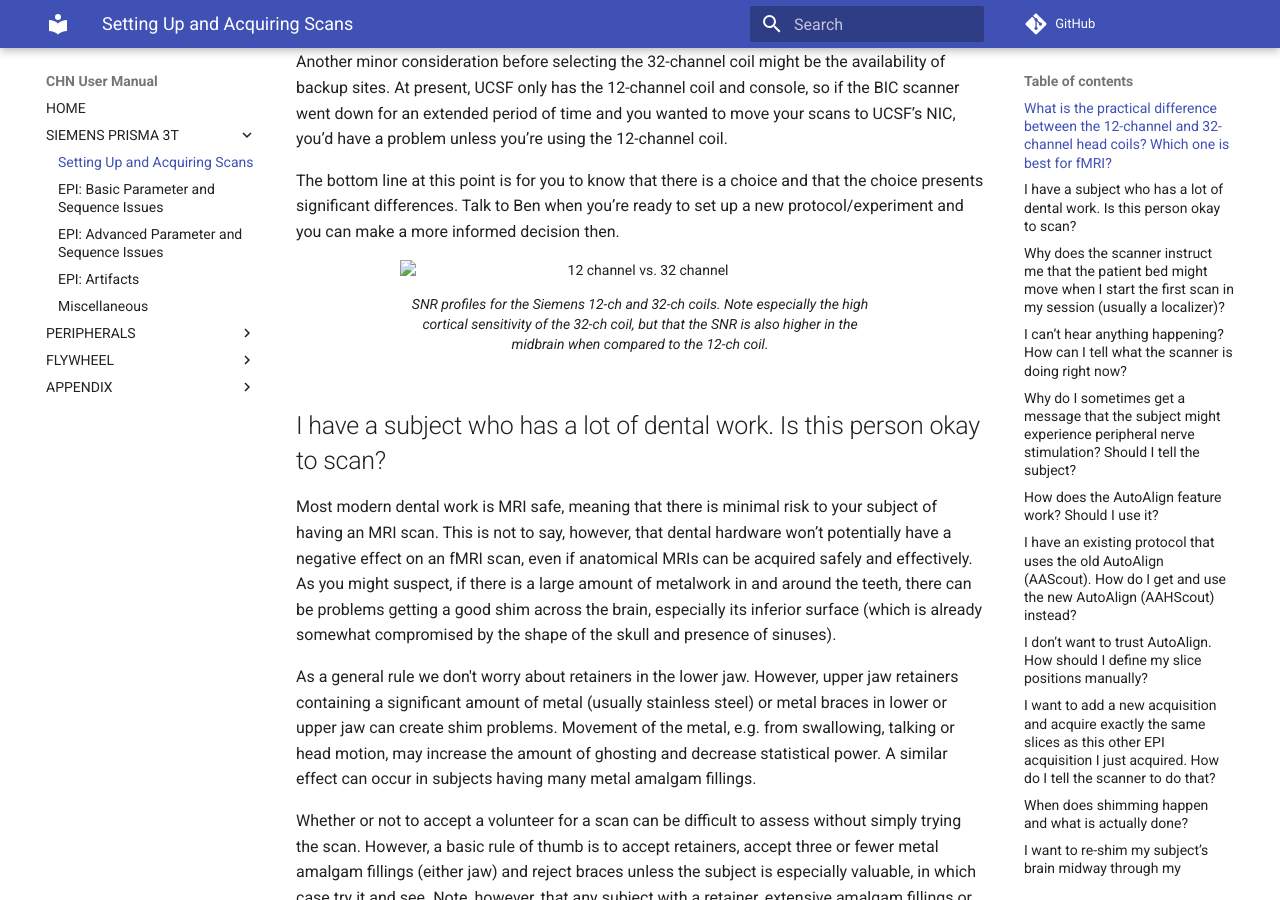
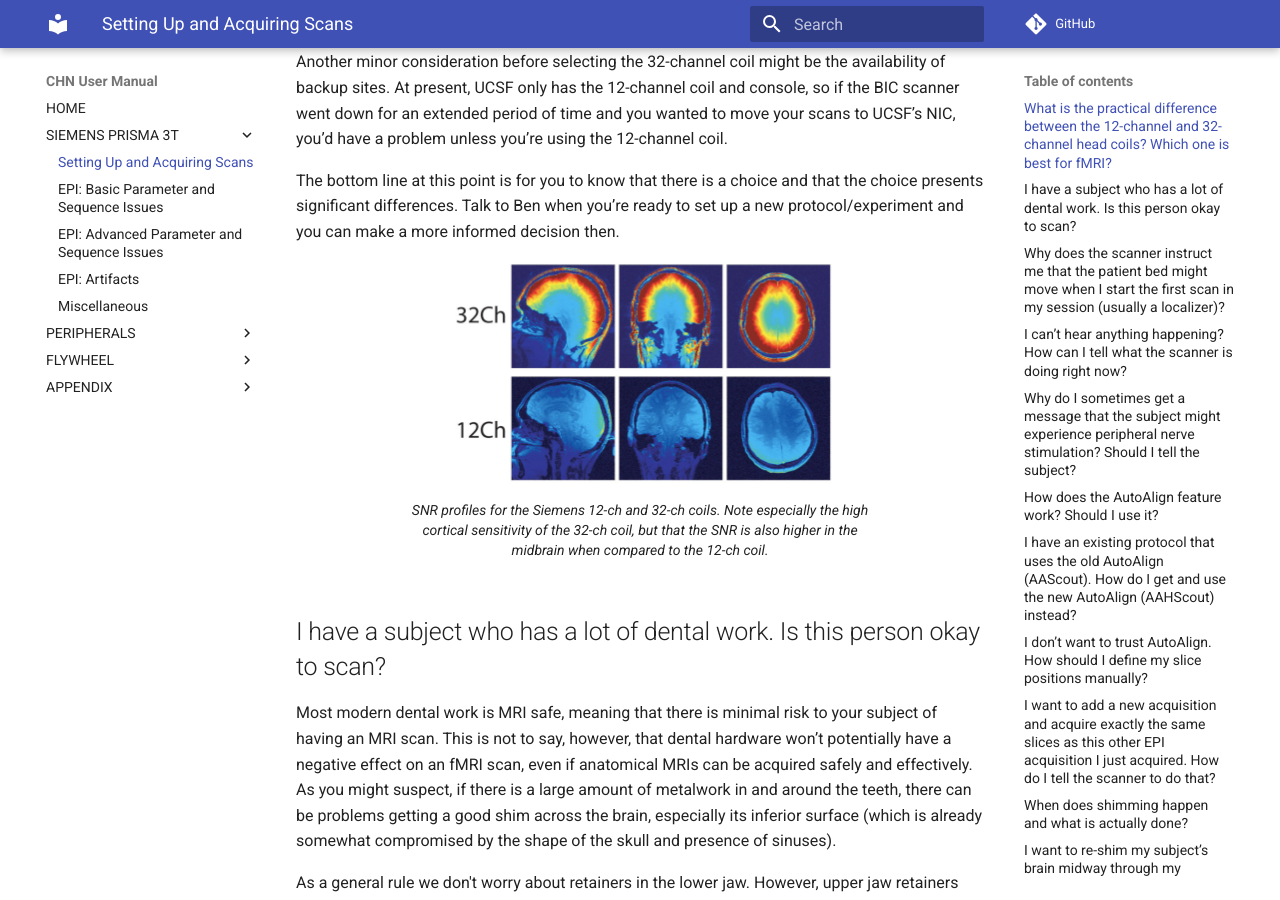
Before and after one commit to UW-CHN/CHN-User-Manual, an MkDocs documentation site: the page built from docs/siemens-prisma/setting-up.md, in a window 1280 px wide and 900 px high, scrolled down 2371 px. Built offline with MkDocs 1.6.1 and Material for MkDocs 9.7.7, drawn with Linux system fonts in a browser that asks for light colours; comment, search, counter and statistics services are not loaded.

Commit message:
updating relative img pathing

```diff
--- a/docs/siemens-prisma/setting-up.md
+++ b/docs/siemens-prisma/setting-up.md
@@ -34,7 +34,7 @@
 The bottom line at this point is for you to know that there is a choice and that the choice presents significant differences. Talk to Ben when you’re ready to set up a new protocol/experiment and you can make a more informed decision then.
 
 <figure>
-    <img src="img/12ch-and-32ch.png" alt="12 channel vs. 32 channel">
+    <img src="/img/12ch-and-32ch.png" alt="12 channel vs. 32 channel">
     <figcaption>
     SNR profiles for the Siemens 12-ch and 32-ch coils. Note especially the high cortical sensitivity of the 32-ch coil, but that the SNR is also higher in the midbrain when compared to the 12-ch coil.
     </figcaption>
@@ -87,7 +87,7 @@
 One problem that AutoAlign can introduce for EPI is a rotation of the image plane, i.e. a rotation of the read and phase encode axes away from the primary gradient axes. In a typical axial scan, for example, the readout dimension uses the X gradient only (subject’s left-right) while the phase encoding is performed by the Y gradient (subject’s anterior-posterior). Rotating the image plane causes a mixing of these assignments and can increase EPI ghosting if the rotation becomes large (>5 degrees). If you do use AA, always check the parameter Phase enc. dir on the Geometry parameter card. It should be at or near zero. (See figure below.) If AA renders this parameter non-zero, overrule it and set Phase enc. dir to zero manually.
 
 <figure>
-    <img src="img/phase-enc-dir.png" alt="Phase encoding direction">
+    <img src="/img/phase-enc-dir.png" alt="Phase encoding direction">
     <figcaption>
     On the Routine tab, click the three dots to the right of the Phase enc. dir. field. This opens the Inplane Rotation window, above. Assure the Rotation angle is zero. If AutoAlign has set it non-zero, set it back.
     </figcaption>
@@ -106,7 +106,7 @@
 AAHScout has three modes: Basis, Brain, and Brain Atlas, settable on the Routine task card of the experiment you are about to acquire; that is, on your destination EPI or MP-RAGE scan, for example, not on the AAHScout scan itself. See the figure below for the location of the AutoAlign mode field on the Routine tab (of a destination EPI scan). Note that the default mode is off – indicated by three dashes – so if your slices don’t appear where you think they should, check that you have a mode enabled!
 
 <figure>
-    <img src="img/head-brain.png" alt="Head brain">
+    <img src="/img/head-brain.png" alt="Head brain">
 </figure>
 
 According to the Siemens documentation, which isn’t very clear on how AAHScout is supposed to work, Brain Atlas is equivalent to the old AAScout, i.e. it uses a brain atlas to compute slice positions. I tested it, it doesn’t work especially well compared to the Brain or Basis modes, but I didn’t compare directly against the old AAScout. (So, if you want to use the old AAScout, don’t use AAHScout and set the mode to Brain Atlas! Use the old AAScout instead!)
@@ -126,7 +126,7 @@
 You can grab a suitable starting scan for gre_neuro set up for 2D acquisitions from the protocol DanZone/RELEASED, in either gre_neuro_12ch or gre_neuro_32ch. If you are unfamiliar with the sequence or the use of multislice 2D gradient echo images for setting slice prescriptions, drop Ben a line and get some tuition at the scanner. Below are examples of using MP-RAGE and gre_neuro_2DLoc scans to check that an EPI slice prescription covers both temporal poles as well as all of parietal cortex. Either scan can be used, the MP-RAGE being preferred if it can be acquired before any EPIs.
 
 <figure>
-    <img src="img/mprage-gre-neuro-2dloc.png" alt="Example MPRAGE and gre_neuro_2DLoc scans">
+    <img src="/img/mprage-gre-neuro-2dloc.png" alt="Example MPRAGE and gre_neuro_2DLoc scans">
     <figcaption>
     To use either the MP-RAGE or a gre_neuro_2DLoc scan as a reference for your slice prescription, use the left mouse to drag and drop the completed image icon from the exam queue to the GUI window, as shown above.
     </figcaption>
@@ -145,7 +145,7 @@
 Next, right click on a target acquisition - one that occurs beneath (after) the source acquisition you want to copy from - and scroll down to the bottom option of the menu to select Properties. This will open the Protocol properties window (below). Select the tab labeled Copy References. The window will then look something like this:
 
 <figure>
-    <img src="img/protocol-properties.png" alt="Protocol properties">
+    <img src="/img/protocol-properties.png" alt="Protocol properties">
 </figure>
 
 Check the Copy reference is active box as shown above. This will reveal a list of potential source experiments that you can copy parameters from. There are five potential source scans in the figure above. Find the one on the list that you want to use as the source, select it and ensure that just the Center of slice groups & sat regions option is highlighted on the right. Also ensure that the two boxes at bottom-left are unchecked. (In this example we are assuming that all the spatial parameters have already been set up correctly in the target acquisitions, and all we’re trying to do here is match the center of the target slice packet to the center of a source slice packet.)
@@ -159,13 +159,13 @@
 If you would rather copy the slice packet position manually, during your session, e.g. because you bring over one acquisition at a time in the Exam queue and decide on-the-fly when to acquire a co-planar acquisition (such as a field map or a high-res 2D T1 image), then first establish your source acquisition and start or fully acquire the scan. In the following example, scan #2 in the exam queue will be the source. It’s already acquiring. Scan #3 is the target and we want to match the slice positions. Ensure the target scan is open, as shown, then right click the source scan to open the following menu:
 
 <figure>
-    <img src="img/copy-parameter-1.png" alt="Copy parameters option">
+    <img src="/img/copy-parameter-1.png" alt="Copy parameters option">
 </figure>
 
 Select the Copy Parameter option, as shown above. This will open a new window, as shown below:
 
 <figure>
-    <img src="img/copy-parameter-2.png" alt="Copy parameters new window">
+    <img src="/img/copy-parameter-2.png" alt="Copy parameters new window">
 </figure>
 
 Select the Center of slice groups & sat regions as shown above, and ensure the two boxes at bottom left are unchecked. (As before, we are assuming all the spatial parameters of the target experiment have been preset correctly, or will be set up correctly once the slice packet has been copied.) Click OK to close the window. As the window closes you will see the yellow bars depicting the slice packet in scan #3 move to the new slice prescription, matching that already being acquired in scan #2.
```
Also changed, not shown: docs/siemens-prisma/epi-advanced.md (+6 -6 lines), docs/siemens-prisma/epi-artifacts.md (+3 -3 lines), docs/siemens-prisma/epi-basic.md (+1 -1 lines).
